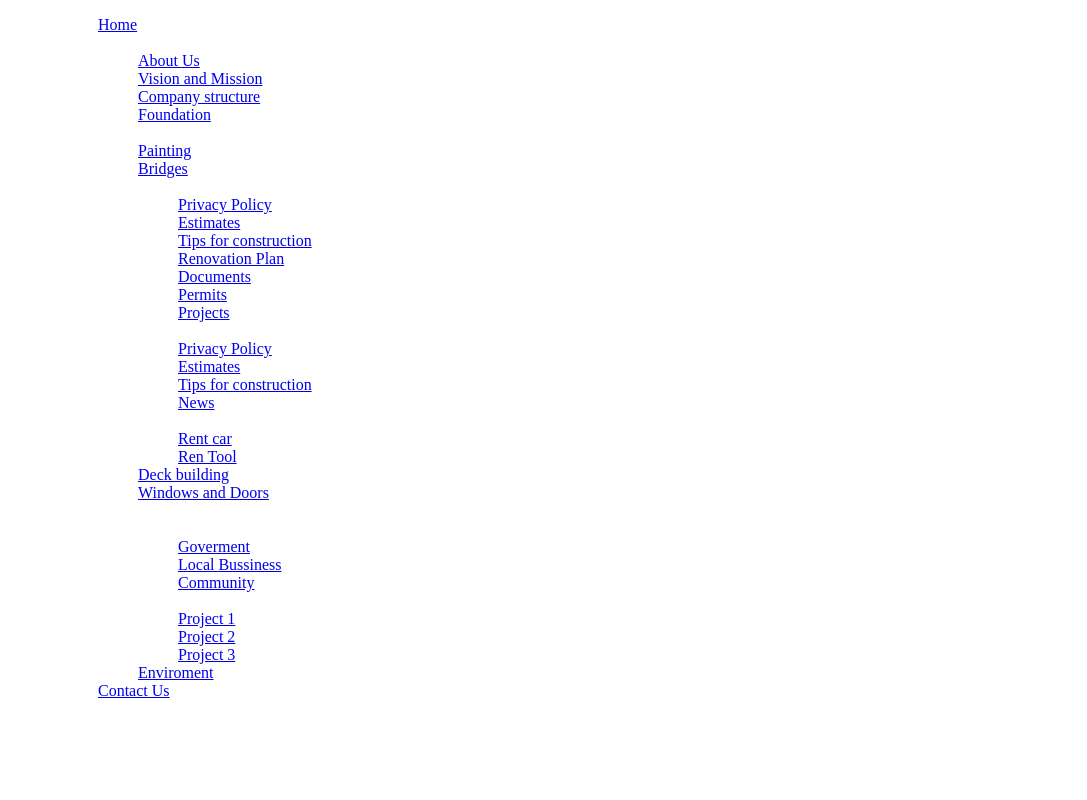
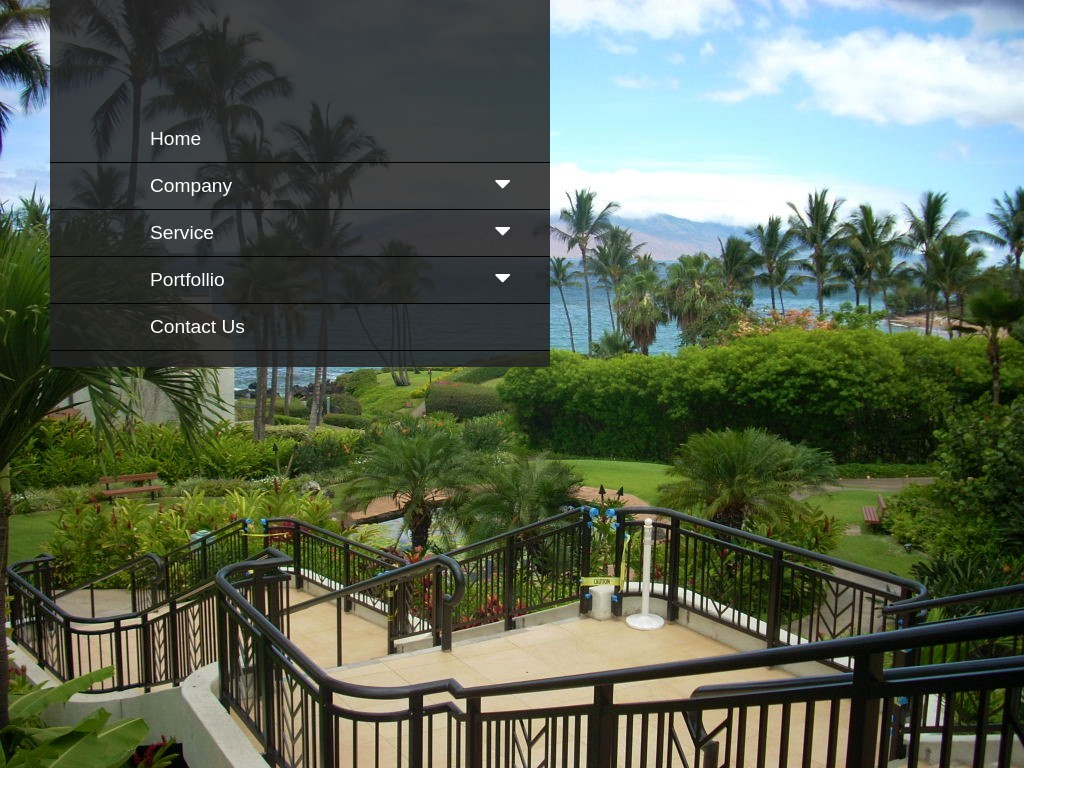
Before and after one commit to Aronwebpro/vanilla-js-menu-component, a plain HTML site: page index.html in a window 1280 px wide. Shown: the whole page, without its empty margins (0-1087 px from the left). Drawn offline with Linux system fonts and the light colour scheme; the site is published under a folder, as on GitHub Pages, so addresses that start at the root find nothing.

Commit message:
Update index.html

```diff
--- a/index.html
+++ b/index.html
@@ -3,7 +3,7 @@
 <head>
 	<title>AronWbepro</title>
 	<link href="https://maxcdn.bootstrapcdn.com/font-awesome/4.6.3/css/font-awesome.min.css" rel="stylesheet" integrity="sha384-T8Gy5hrqNKT+hzMclPo118YTQO6cYprQmhrYwIiQ/3axmI1hQomh7Ud2hPOy8SP1" crossorigin="anonymous">
-	<link rel="stylesheet" type="text/css" href="/css/style.css">
+	<link rel="stylesheet" type="text/css" href="css/style.css">
 	<style type="text/css">
 
 		.wrapper {
@@ -92,6 +92,6 @@
 </div><!-- wrapper -->
 
 
-<script type="text/javascript" src="/js/script.js"></script>
+<script type="text/javascript" src="js/script.js"></script>
 </body>
 </html>
```
